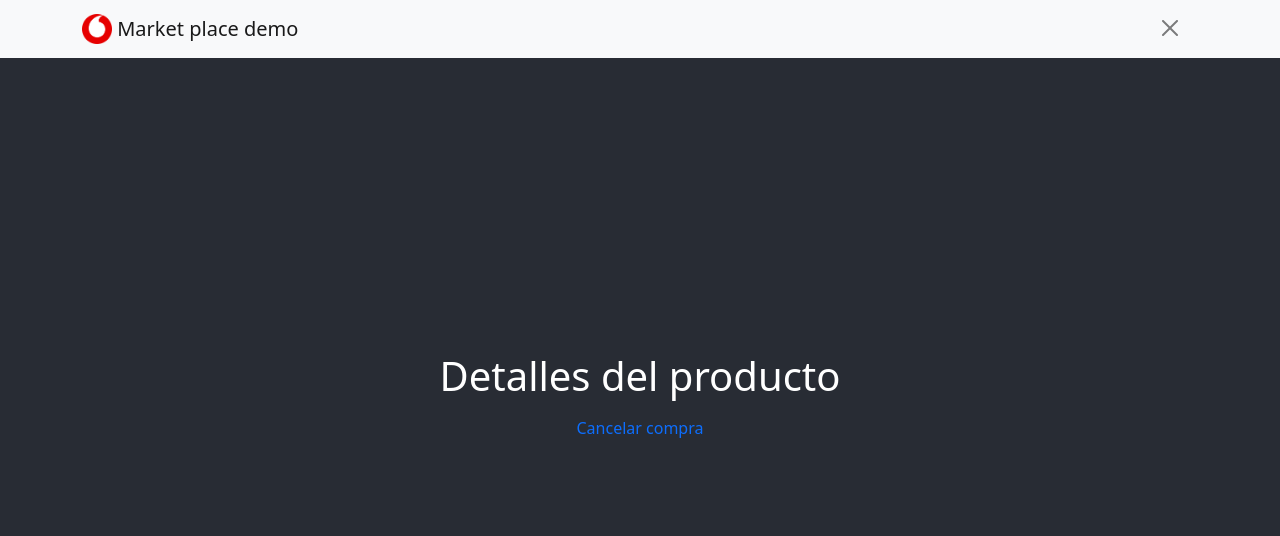
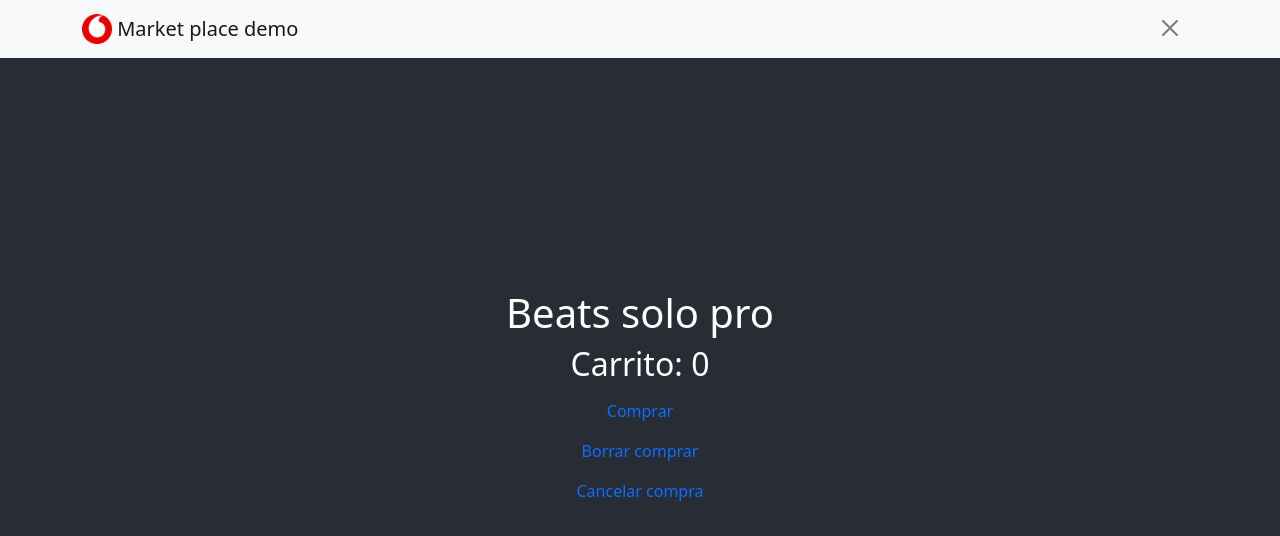
Before and after one commit to alexelizaga/01-react-marketplace, a React (Create React App) app: page /product in a window 1280 px wide. Shown: the top 536 px of the page. Built offline with nearby package versions, Linux system fonts and the light colour scheme; what reactfire would draw is missing.

Commit message:
Status Events and helper

```diff
--- a/src/components/ProductDetailsTopNavbar.tsx
+++ b/src/components/ProductDetailsTopNavbar.tsx
@@ -6,17 +6,15 @@
 import { CloseButton } from 'react-bootstrap';
 
 import '../App.css';
+import { sendMessage } from '../helper/sendMessage';
 
 
 export const ProductDetailsTopNavbar = () => {
   const close = () => {
-    window.parent.postMessage(
-      {
-        type: "order",
-        message: 'close'
-      },
-      "*"
-    );
+    sendMessage({
+      type: 'order',
+      message: 'close'
+    });
   }
 
   return (
--- /dev/null
+++ b/src/helper/sendMessage.tsx
@@ -0,0 +1,4 @@
+export const sendMessage = (message: {} , url = '*') => {
+  console.log(message);
+  window.parent.postMessage(message, url);
+}
--- a/src/screens/HomeScreen.tsx
+++ b/src/screens/HomeScreen.tsx
@@ -3,6 +3,7 @@
 import '../App.css';
 import { HomeTopNavbar } from '../components/HomeTopNavbar';
 import { ProductCard } from '../components/ProductCard';
+import { sendMessage } from '../helper/sendMessage';
 
 export const HomeScreen = () => {
 
@@ -12,24 +13,18 @@
   const canSendHideNavbar = useRef(true);
 
   const showNavbar = () => {
-    window.parent.postMessage(
-      {
-        type: "order",
-        message: 'showNavbar'
-      },
-      "*"
-    );
+    sendMessage({
+      type: 'order',
+      message: 'showNavbar'
+    });
     canSendHideNavbar.current = true;
   }
 
   const hideNavbar = () => {
-    window.parent.postMessage(
-      {
-        type: "order",
-        message: 'hideNavbar'
-      },
-      "*"
-    );
+    sendMessage({
+      type: 'order',
+      message: 'hideNavbar'
+    });
     canSendHideNavbar.current = false;
   }
 
@@ -51,13 +46,10 @@
   }
 
   useEffect(() => {
-    window.parent.postMessage(
-      {
-        type: "order",
-        message: 'showTabs'
-      },
-      "*"
-    );
+    sendMessage({
+      type: 'order',
+      message: 'showTabs'
+    });
   }, []);
 
   return (
--- a/src/screens/ProductDetailsScreen.tsx
+++ b/src/screens/ProductDetailsScreen.tsx
@@ -1,42 +1,54 @@
-import React, { useEffect } from 'react';
+import React, { useEffect, useState } from 'react';
 import { Nav } from 'react-bootstrap';
-import { Link } from 'react-router-dom';
 
 import '../App.css';
 import { ProductDetailsTopNavbar } from '../components/ProductDetailsTopNavbar';
+import { sendMessage } from '../helper/sendMessage';
 
 export const ProductDetailsScreen = () => {
+  const [shopList, setShopList] = useState(0);
+
   useEffect(() => {
-    window.parent.postMessage(
-      {
-        type: "order",
-        message: 'hideNavbar'
-      },
-      "*"
-    );
-    window.parent.postMessage(
-      {
-        type: "order",
-        message: 'hideTabs'
-      },
-      "*"
-    );
+    sendMessage({
+      type: 'order',
+      message: 'hideNavbar'
+    });
+    sendMessage({
+      type: 'order',
+      message: 'hideTabs'
+    });
   }, []);
 
   const cancel = () => {
-    window.parent.postMessage(
-      {
-        type: "order",
-        message: 'cancel'
-      },
-      "*"
-    );
+    sendMessage({
+      type: 'order',
+      message: 'cancel'
+    });
+  }
+
+  const buyItem = () => {
+    setShopList(shopList + 1);
+    sendMessage({
+      type: 'status',
+      message: 'buying'
+    });
+  }
+
+  const deleteItem = () => {
+    setShopList(0);
+    sendMessage({
+      type: 'status',
+      message: 'notBuying'
+    });
   }
 
   return (
     <div className='ProductDetailsScreen'>
       <ProductDetailsTopNavbar />
-      <h1 className='ProductDetailsScreen__title'>Detalles del producto</h1>
+      <h1 className='ProductDetailsScreen__title'>Beats solo pro</h1>
+      <h2 className='ProductDetailsScreen__title'>Carrito: {shopList}</h2>
+      <Nav.Link onClick={buyItem}>Comprar</Nav.Link>
+      <Nav.Link onClick={deleteItem}>Borrar comprar</Nav.Link>
       <Nav.Link onClick={cancel}>Cancelar compra</Nav.Link>
     </div>
   )
```
